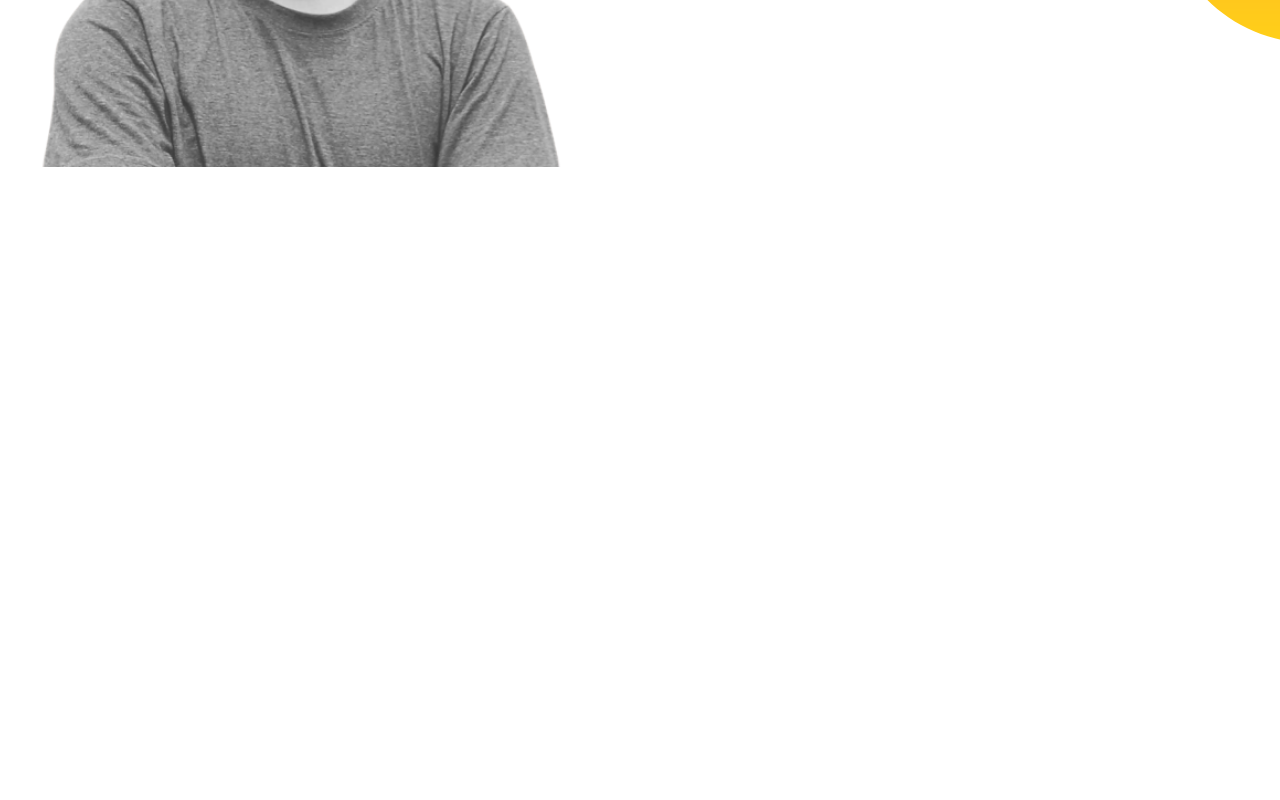
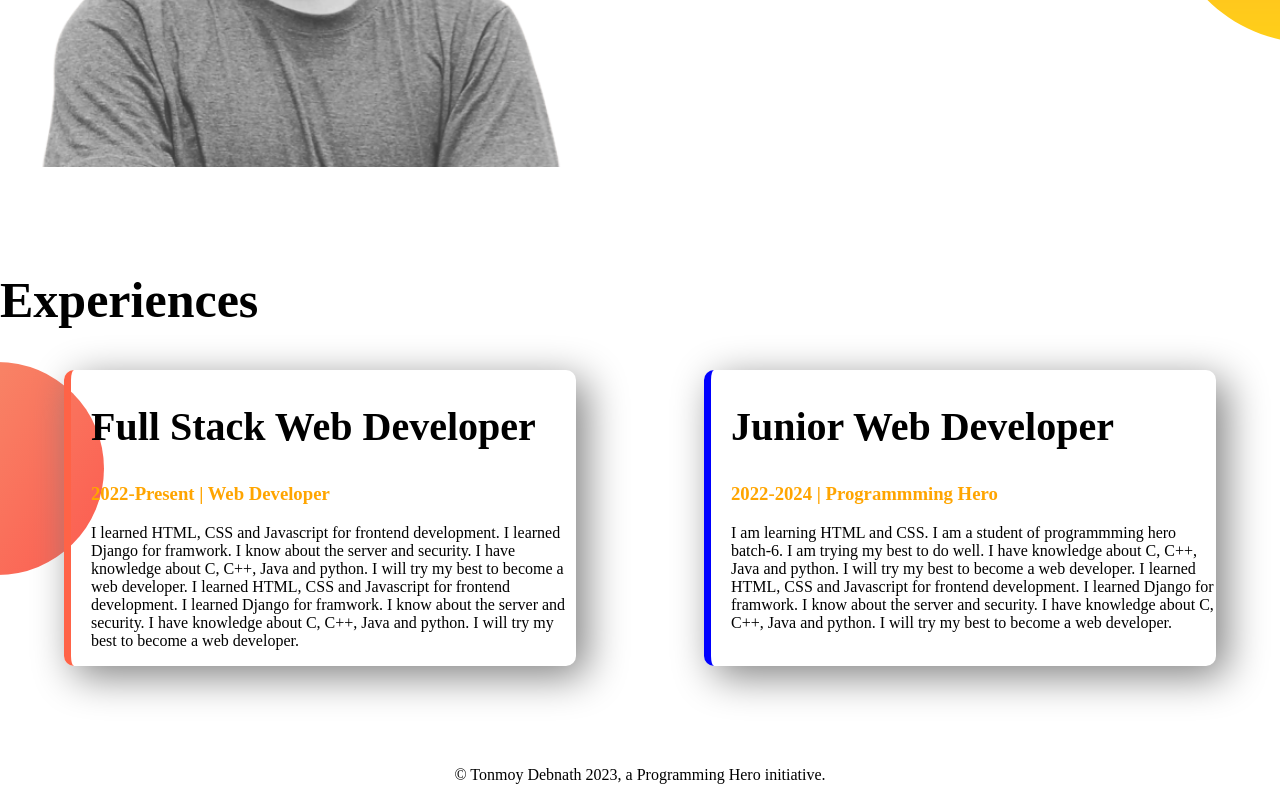
Before and after one commit to tonmoydebnath100/developer, a plain HTML site: page index.html in a window 1280 px wide. Shown: the part 1036-1836 px from the top of the page. Before the commit the page ends 1307 px from the top, so only its background shows below. Drawn offline with Linux system fonts and the light colour scheme; a web font is replaced by a local one.

Commit message:
style, border, footer added

```diff
--- a/index.html
+++ b/index.html
@@ -11,10 +11,10 @@
   <link rel="stylesheet" href="style.css">
 </head>
 <body>
-  <section class="top-banner">
+  <section class="top-banner flexible-container">
     <div class="half-width">
       <h1>Welcome To</h1>
-      <h1><span>Tonmoy Debnath's</span> World</h1>
+      <h1><span class="orange-color">Tonmoy Debnath's</span> World</h1>
       <h3>Web Developer</h3>
       <p>I am Tonmoy Debnath. I am a student of North South University. I am from CSE department. Now, I try to be a web developer. I am doing a web development course.</p>
       <a class="link-btn" href="https://www.google.com">Hire Me</a>
@@ -23,7 +23,7 @@
       <img src="images/t1.jpg" alt="">
     </div>
   </section>
-  <section class="middle-bannar">
+  <section class="middle-bannar flexible-container">
     <div class="half-width">
       <img src="images/1655993786040_111zon-removebg-preview.png" alt="">
     </div>
@@ -34,5 +34,23 @@
       <a class="link-btn" href="https://www.google.com">Downlord</a>
     </div>
   </section>
+  <section class="experience">
+    <h1>Experiences</h1>
+    <div class="flexible-container">
+      <div id="full-stack" class="experience-item">
+        <h2>Full Stack Web Developer</h2>
+        <h3 class="orange-color">2022-Present | Web Developer</h3>
+        <p>I learned HTML, CSS and Javascript for frontend development. I learned Django for framwork. I know about the server and security. I have knowledge about C, C++, Java and python. I will try my best to become a web developer. I learned HTML, CSS and Javascript for frontend development. I learned Django for framwork. I know about the server and security. I have knowledge about C, C++, Java and python. I will try my best to become a web developer.</p>
+      </div>
+      <div id="junior" class="experience-item">
+        <h2>Junior Web Developer</h2>
+        <h3 class="orange-color">2022-2024 | Programmming Hero</h3>
+        <p>I am learning HTML and CSS. I am a student of programmming hero batch-6. I am trying my best to do well. I have knowledge about C, C++, Java and python. I will try my best to become a web developer. I learned HTML, CSS and Javascript for frontend development. I learned Django for framwork. I know about the server and security. I have knowledge about C, C++, Java and python. I will try my best to become a web developer.</p>
+      </div>
+    </div>
+  </section>
 </body>
+<footer>
+  <p>© Tonmoy Debnath 2023, a Programming Hero initiative.</p>
+</footer>
 </html>
--- a/style.css
+++ b/style.css
@@ -5,10 +5,13 @@ body{
 h1{
   font-size: 50px;
 }
-span{
+h2{
+  font-size: 40px;
+}
+.orange-color{
   color: orange;
 }
-section{
+.flexible-container{
     display: flex;
     margin-bottom: 100px;
 }
@@ -36,3 +39,27 @@ section{
   background-repeat: no-repeat;
   background-position: right;
 }
+.experience{
+  background-image: url(images/exp-bg.png);
+  background-repeat: no-repeat;
+  background-position: left;
+
+}
+.experience-item{
+  width: 40%;
+  margin-left: 5%;
+  margin-right: 5%;
+  padding-left: 20px;
+  border-radius: 10px;
+  box-shadow: 10px 10px 40px gray;
+
+}
+#full-stack{
+  border-left: 7px solid tomato;
+}
+#junior{
+  border-left: 7px solid blue;
+}
+footer p{
+  text-align: center;
+}
```
